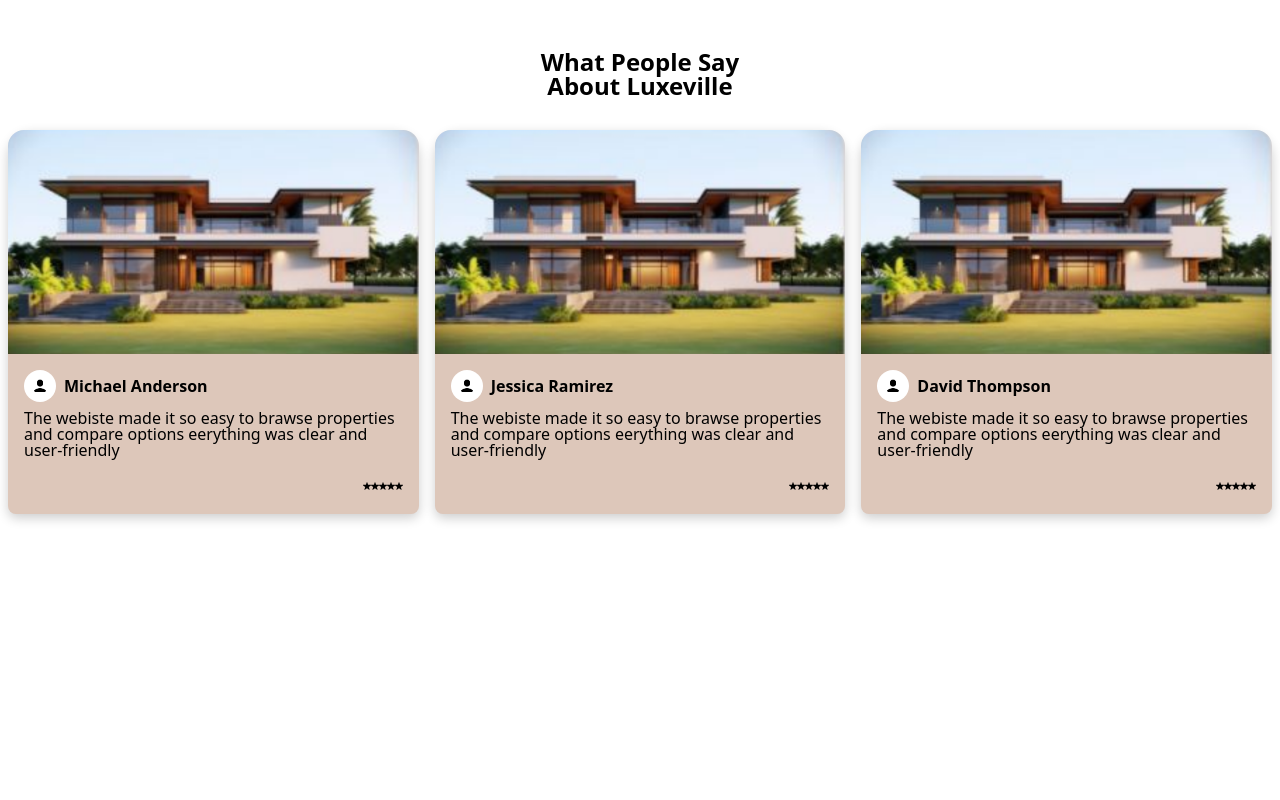
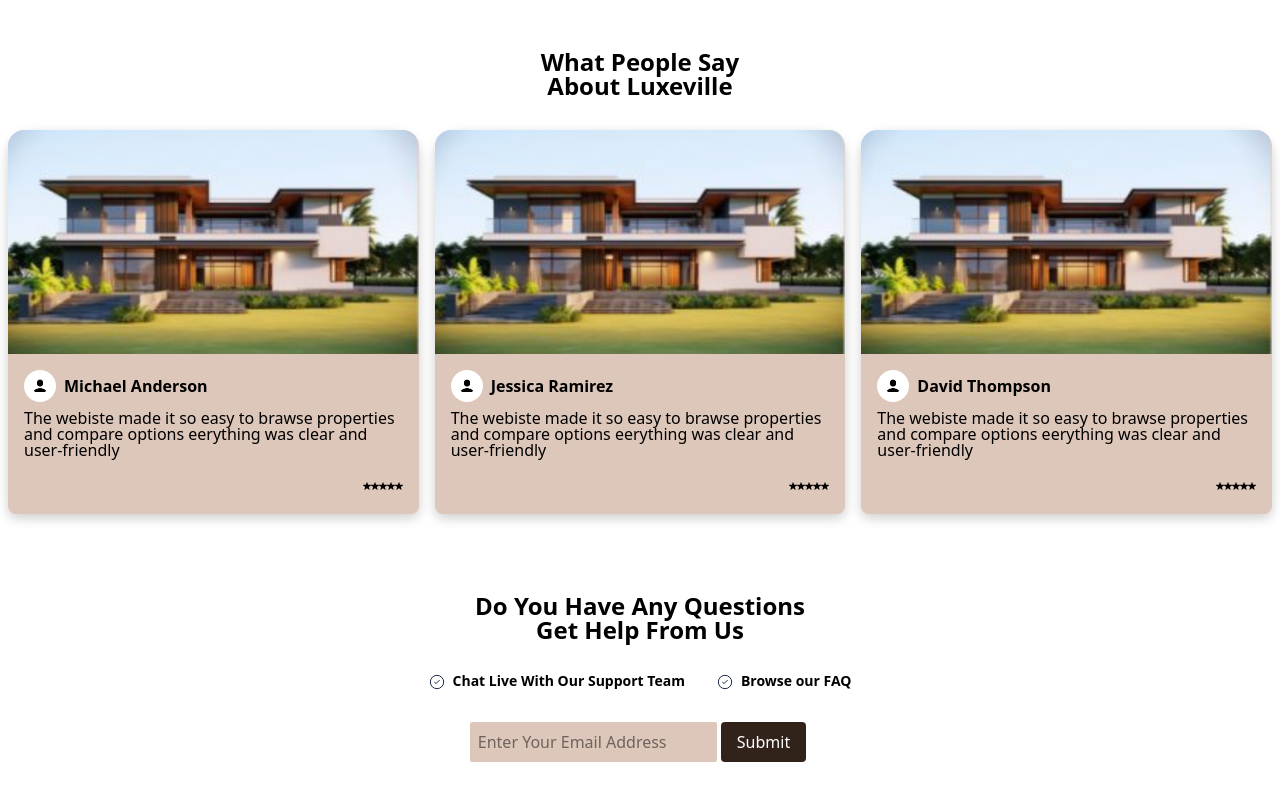
Before and after one commit to 2011Alexandrealvarenga/luxeville-react, a Next.js app: page / in a window 1280 px wide. Shown: the part 1805-2605 px from the top of the page. Before the commit the page ends 2399 px from the top, so only its background shows below. Built offline with nearby package versions, Linux system fonts and the light colour scheme.

Commit message:
feat: contact section contact section

```diff
--- /dev/null
+++ b/src/components/parts-site/contact.tsx
@@ -0,0 +1,28 @@
+import Check_icon from '../../assets/img/icons/check.svg';
+
+export const Contact =()=>{
+  return(
+    <section id="contact" className='pb-20'>
+      <div className="container mx-auto">
+        <div className="grid grid-cols-1 text-center">
+          <h2 className="title pb-8">Do You Have Any Questions<br/>
+          Get Help From Us</h2>
+          <div className="content-chat pb-8">
+            <div className="chat mr-8">
+              <img src={Check_icon.src} className='chat-icon'/>
+              <span>Chat Live With Our Support Team</span>
+            </div>
+            <div className="chat">
+              <img src={Check_icon.src} className='chat-icon'/>
+              <span>Browse our FAQ</span>
+            </div>
+          </div>
+          <div className="form">
+            <input type="text" className='input-text' placeholder='Enter Your Email Address' />
+            <input type="submit" className='input-btn' value="Submit" />
+          </div>
+        </div>
+      </div>
+    </section>
+  )
+}
--- a/src/pages/index.tsx
+++ b/src/pages/index.tsx
@@ -1,6 +1,8 @@
 import { P_residents } from "@/components/parts-site/popular-residences";
 import { Help } from "@/components/parts-site/help";
 import { Testimonials } from "@/components/parts-site/testemonials";
+import { Contact } from "@/components/parts-site/contact";
+
 // import imgXd from '../assets/img/XD PARA TESTAR.jpg';
 
 export default function Home() {
@@ -9,6 +11,7 @@ export default function Home() {
    <Help/>
    <P_residents />
    <Testimonials/>
+   <Contact/>
    {/* <img
         src={imgXd.src}
         className='w-full img-card'
--- a/src/styles/globals.css
+++ b/src/styles/globals.css
@@ -18,6 +18,7 @@ Color fonts Marrow escuro
 .bg_marrow_escuro{background: #31231A;}
 
 .sub_title,
+#contact .title,
 #testemonials .title{font-size: 24px;font-weight: bold;}
 
 .br-16{border-radius: 16px;}
@@ -102,5 +103,37 @@ h1,h2,h3,h4,h5,h6,span,p{line-height: 1.0;}
     margin-top: 24px;
     margin-bottom: 24px;
 }
-
 /* fim - testemonials */
+/* contact */
+#contact .chat-icon{
+  width: 16px;
+}
+#contact .chat{
+  display: flex;
+  justify-content: center;
+  align-content: center;
+}
+#contact .chat span{
+  font-weight: bold;
+}
+#contact .content-chat {
+    display: flex;
+    justify-content: center;
+}
+#contact .content-chat .chat-icon{
+  margin-right: 8px;
+}
+#contact .form .input-text{
+  background-color: #DDC7BA;
+  padding: 8px;
+  border-radius: 2px;
+  margin-right: 4px;
+}
+#contact .form .input-btn{
+  background-color: #31231A;
+  color: white;
+  padding: 8px 16px;
+  border-radius: 4px;
+  margin-right: 4px;
+}
+/* fim - contact */
```
Also changed, not shown: src/assets/img/icons/check.svg (added).
